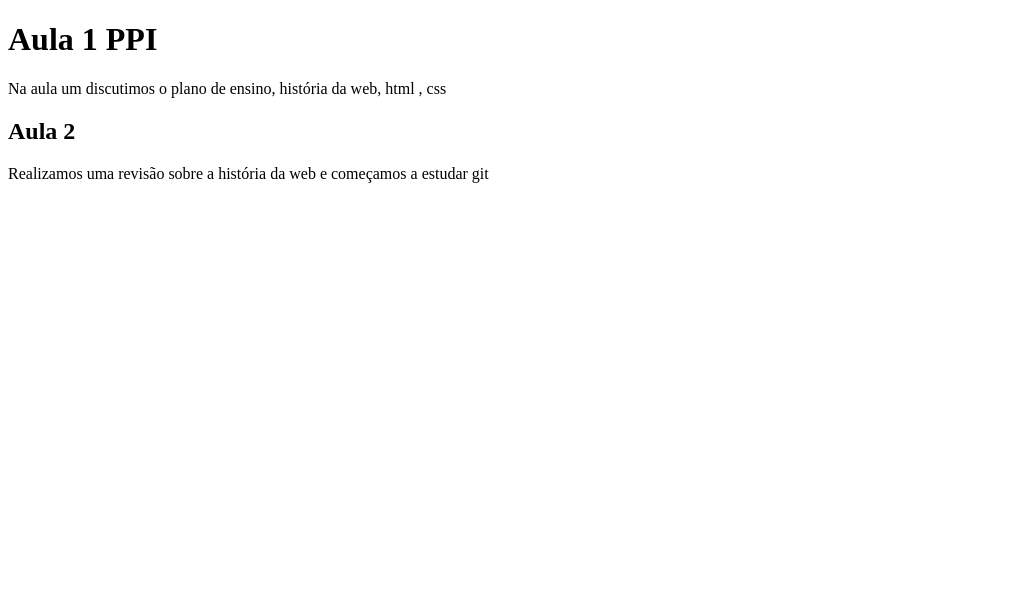
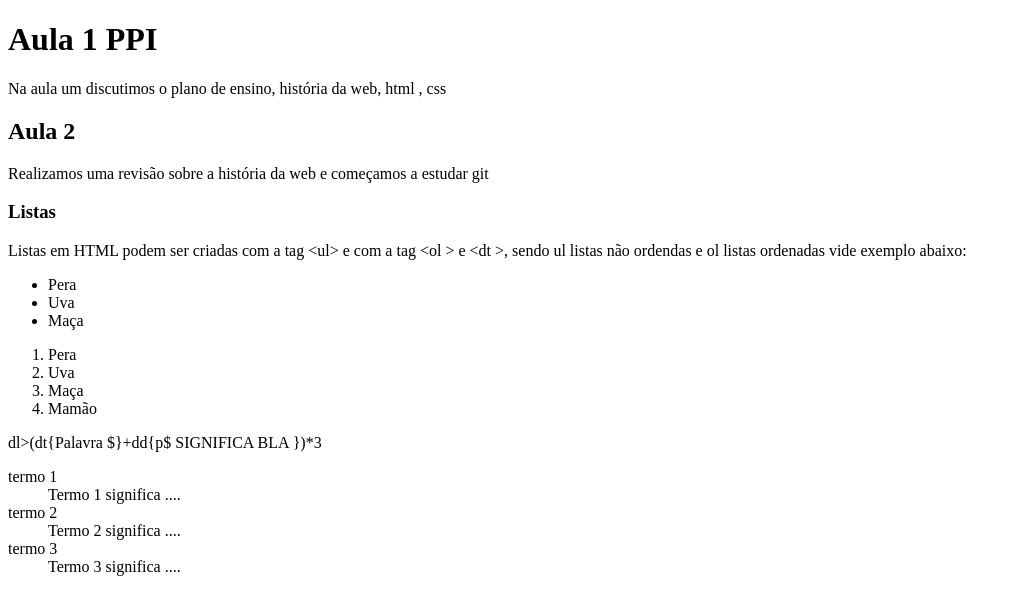
Before and after one commit to rbeninca/webads, a plain HTML site: page index.html in a window 1280 px wide. Shown: the whole page, without its empty margins (0-1021 px from the left). Drawn offline with Linux system fonts and the light colour scheme.

Commit message:
listas no html

```diff
--- a/index.html
+++ b/index.html
@@ -10,6 +10,28 @@
     <p>Na aula um discutimos o plano de ensino, história da web, html , css</p>
     <h2> Aula 2</h2>
     <p>Realizamos uma revisão sobre a história da web e começamos a estudar git</p>
+    <h3>Listas</h3>
+    <p>Listas em HTML podem ser criadas com a tag &lt;ul&gt; e com a tag &lt;ol &gt;  e  &lt;dt &gt;, sendo ul listas não ordendas e ol listas ordenadas vide exemplo abaixo: </p>
+    <ul>
+        <li> Pera</li> <!-- item de lista-->
+        <li> Uva</li> <!-- item de lista-->
+        <li> Maça</li> <!-- item de lista-->
+    </ul>
+    <ol>
+        <li>Pera </li>
+        <li>Uva</li>
+        <li>Maça</li>
+        <li>Mamão</li>
+    </ol>
+    dl>(dt{Palavra $}+dd{p$ SIGNIFICA BLA })*3
+    <dl>
+        <dt>termo 1</dt>
+        <dd>Termo 1 significa ....</dd>
+        <dt>termo 2</dt>
+        <dd>Termo 2 significa ....</dd>
+        <dt>termo 3</dt>
+        <dd>Termo 3 significa ....</dd>
+    </dl>
 
 </body>
 </html>
```
